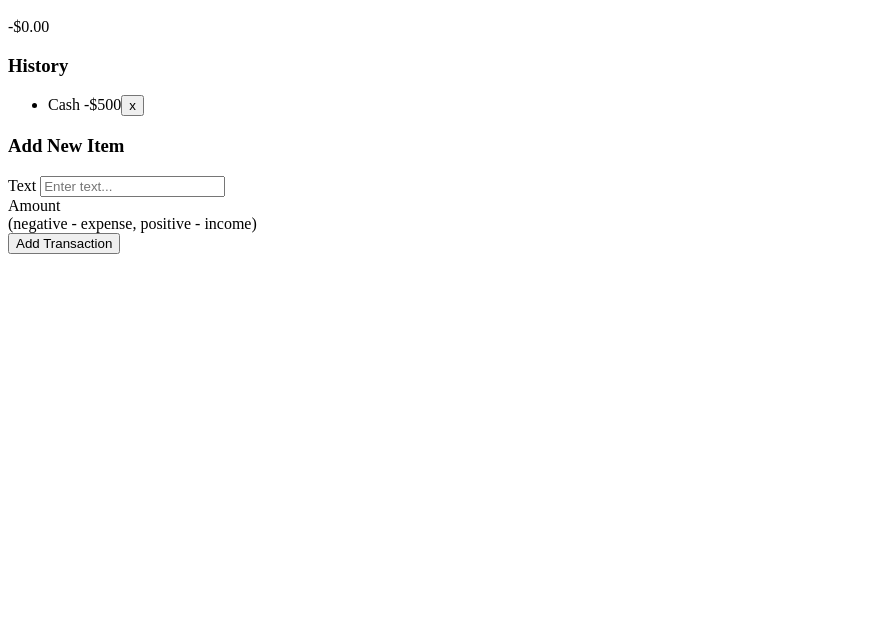
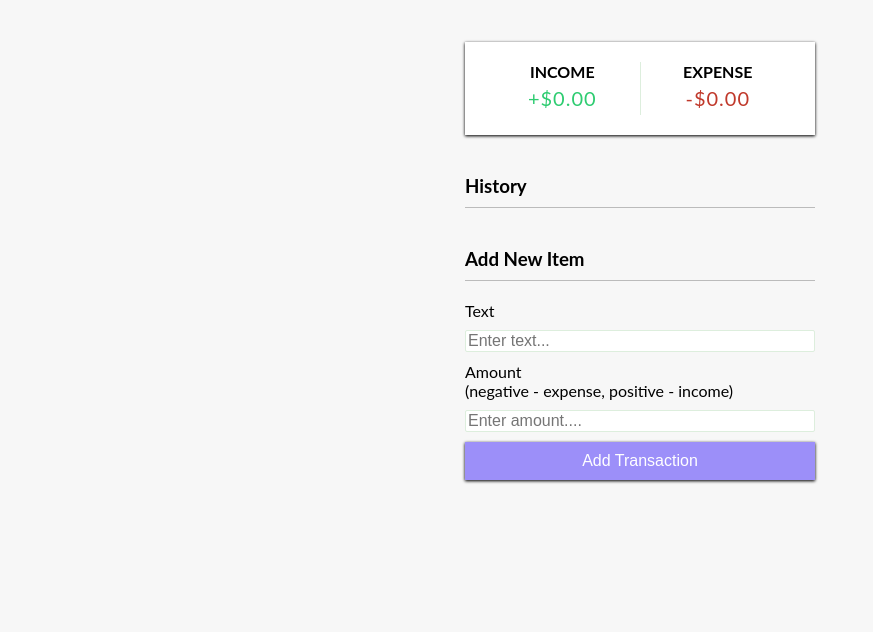
Before and after one commit to DaevRo/spendCal, a website: page src/index.html in a window 1280 px wide. Shown: the part 168-800 px from the top of the page, without its empty margins (0-873 px from the left). Drawn offline with Linux system fonts and the light colour scheme.

Commit message:
Done with the basic CSS for the page

```diff
--- a/src/index.css
+++ b/src/index.css
@@ -0,0 +1,150 @@
+
+:root {
+  --box-shadow: 0 1px 3px rgba(0, 0, 0, 0.12), 0 1px 3px rgba(0, 0, 0.24);
+}
+
+* {
+  box-sizing: border-box;
+}
+
+body {
+  background-color: #f7f7f7;
+  display: flex;
+  flex-direction: column;
+  align-items: center;
+  justify-content: center;
+  min-height: 100vh;
+  margin: 0;
+  font-family: 'Lato', sans-serif;
+}
+
+
+.container {
+  margin: 30px auto;
+  width: 350px;
+}
+
+h1 {
+  letter-spacing: 1px;
+  margin: 0;
+}
+
+h3 {
+  border-bottom: 1px solid #bbb;
+  padding-bottom: 10px;
+  margin: 40px 0 10px;
+}
+
+h4 {
+  margin: 0;
+  text-transform: uppercase;
+}
+
+.inc-exp-container {
+  background-color: #fff;
+  box-shadow: var(--box-shadow);
+  padding: 20px;
+  display: flex;
+  justify-content: space-between;
+  margin: 20px 0;
+}
+
+.inc-exp-container > div {
+  flex: 1;
+  text-align: center;
+}
+
+.inc-exp-container > div:first-of-type {
+  border-right: 1px solid #ddeedd;
+}
+
+
+.money {
+  font-size: 20px;
+  letter-spacing: 1px;
+  margin: 5px 0;
+}
+
+.money.plus {
+  color: #2ecc71;
+}
+
+.money.minus {
+  color: #c0392b;
+}
+
+label {
+  display: inline-block;
+  margin: 10px 0;
+}
+
+input[type='text'], input[type='number'] {
+  border: 1px solid #ddeedd;
+  border-radius:2px;
+  display: block;
+  font-size: 16px;
+  padding: 10;
+  width: 100%;
+}
+
+.btn {
+  cursor: pointer;
+  background-color: #9c8ff9;
+  box-shadow: var(--box-shadow);
+  color: #fff;
+  border: 0;
+  display: block;
+  font-size: 16px;
+  margin: 10px 0 30px;
+  padding: 10px;
+  width: 100%;
+}
+
+.btn:focus, .delete-btn:focus {
+  outline: 0;
+}
+
+.list {
+  list-style: none;
+  padding: 0;
+  margin-bottom: 40px;
+}
+
+.list li {
+  background-color: #fff;
+  box-shadow: var(--box-shadow);
+  color: #333;
+  display: flex;
+  justify-content: space-between;
+  position: relative;
+  padding: 10px;
+  margin: 10px 0;
+}
+
+.list li.plus {
+  border-right: 5px solid #2ecc71;
+}
+
+.list li.minus{
+  border-right: 5px solid #c0392b;
+}
+
+.delete-btn {
+  cursor: pointer;
+  background-color: #ee7744;
+  border: 0;
+  color: #fff;
+  font-size: 20px;
+  line-height: 20px;
+  padding: 2px 5px;
+  position: absolute;
+  top: 50%;
+  left: 0;
+  transform: translate(-100%, -50%);
+  opacity: 0;
+  transition: opacity 0.3s ease;
+}
+
+.list li:hover  .delete-btn {
+  opacity: 1;
+}
--- a/src/index.html
+++ b/src/index.html
@@ -23,7 +23,7 @@
 
         <h3>History</h3>
         <ul id="list" class="list">
-            <li class="minus">Cash <span>-$500</span><button class="delete-btn">x</button></li>
+            <!-- <li class="minus">Cash <span>-$500</span><button class="delete-btn">x</button></li> -->
         </ul>
 
         <h3>Add New Item</h3>
@@ -34,6 +34,7 @@
             </div>
             <div class="form-control">
                 <label for="amount">Amount <br>(negative - expense, positive - income)</label>
+                <input type="number" id="amount" placeholder="Enter amount...." >
             </div>
             <button class="btn">Add Transaction</button>
         </form>
```
